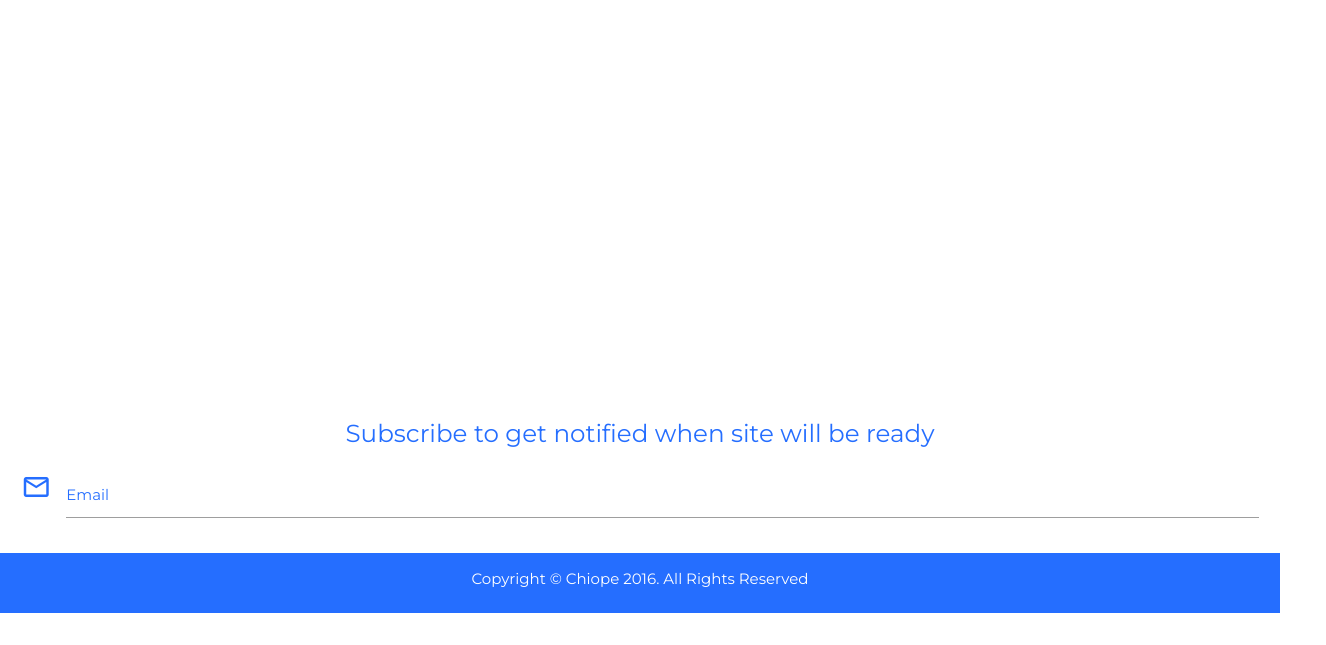
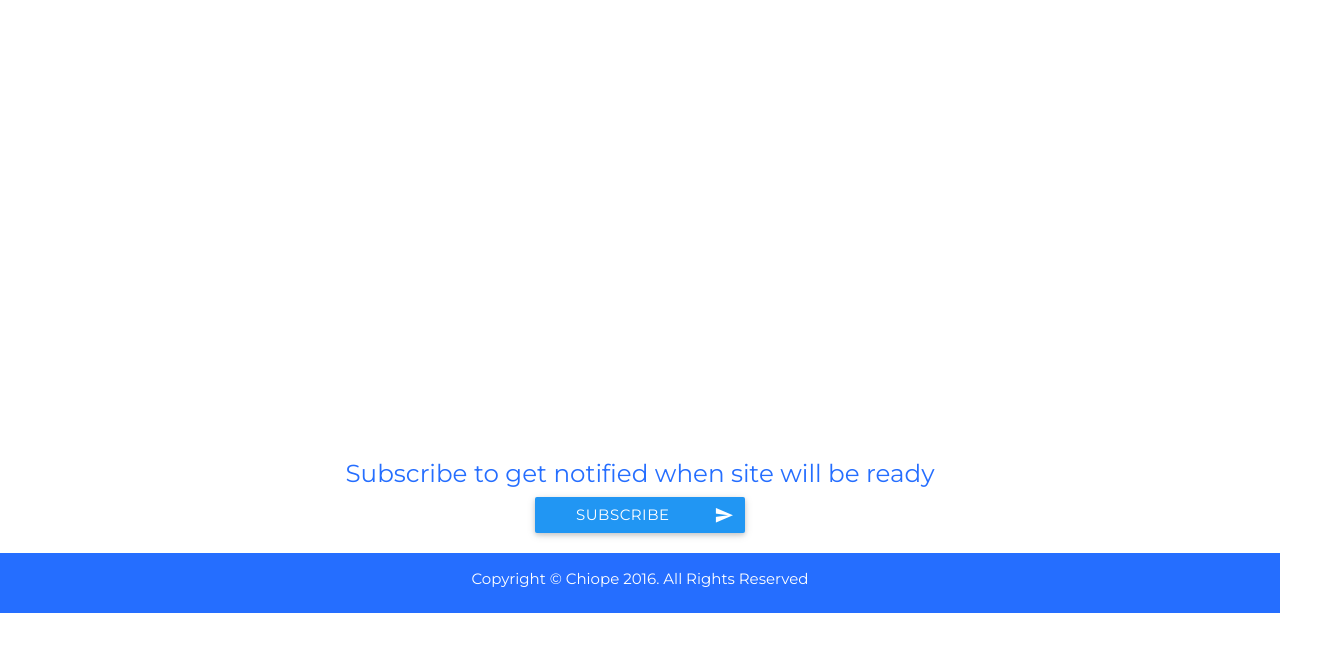
Before and after one commit to GioPecchio/UC, a plain HTML site: page index.html in a window 1280 px wide. Shown: the part 187-832 px from the top of the page, 1326 px wide, since content can reach past the window. Drawn offline with nearby package versions, Linux system fonts and the light colour scheme.

Commit message:
Add subscribe button

```diff
--- a/css/style.css
+++ b/css/style.css
@@ -45,6 +45,22 @@ body {
   color: #256eff;
 }
 
+.btn{
+  color: #ffffff;
+  background-color: #256eff;
+
+}
+
+/*
+    When creating your CSS selector,
+    change "brown" to something of your choosing
+    */
+    .waves-effect.waves-brown .waves-ripple {
+     /* The alpha value allows the text and background color
+     of the button to still show through. */
+      background-color: #256eff;
+    }
+
 /* label color */
    .input-field label {
      color: #256eff;
--- a/index.html
+++ b/index.html
@@ -3,6 +3,7 @@
 <head>
   <meta http-equiv="Content-Type" content="text/html; charset=UTF-8"/>
   <meta name="viewport" content="width=device-width, initial-scale=1, maximum-scale=1.0"/>
+  <meta name="google-site-verification" content="_onKlpb9wcBt0xxJp744fVW5v0QgXtEpmsGfbq-a1Ck" />
   <title>Starthia</title>
 
   <!-- CSS  -->
@@ -31,17 +32,14 @@
       <div class="subscribe">
         <div class="subscribe write center">
           <h5>Subscribe to get notified when site will be ready</h5>
-
         </div>
       </div>
       <div class="mail">
       <form class="col s12">
         <div class="row">
-          <div class="input-field col s12">
-            <i class="material-icons prefix">mail_outline</i>
-            <input id="email" type="email" class="validate">
-            <label for="email" data-error="wrong" data-success="right">Email</label>
-          </div>
+		 	<button class="btn waves-effect waves-light blue col s2 offset-s5" type="submit" name="action">Subscribe
+				<i class="material-icons right">send</i>
+			</button>
         </div>
       </form>
       </div>
```
